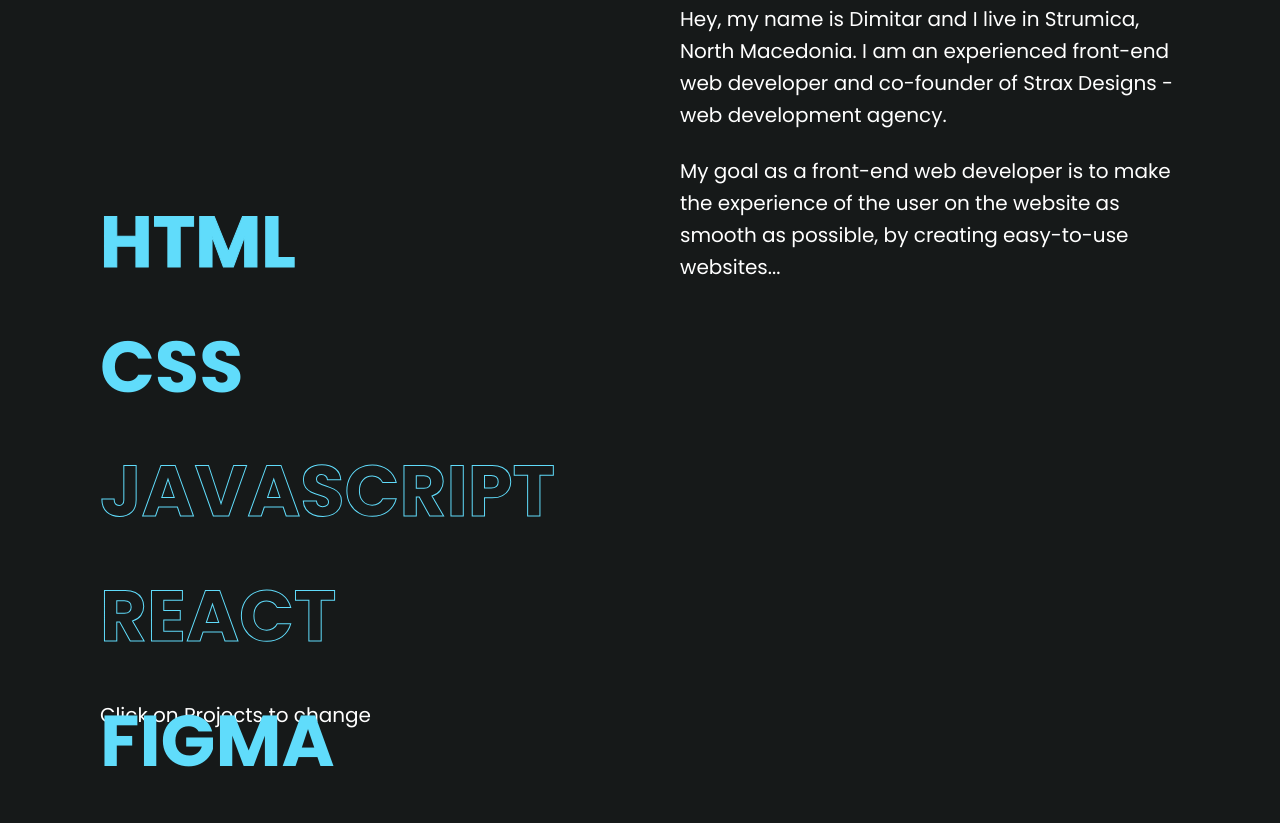
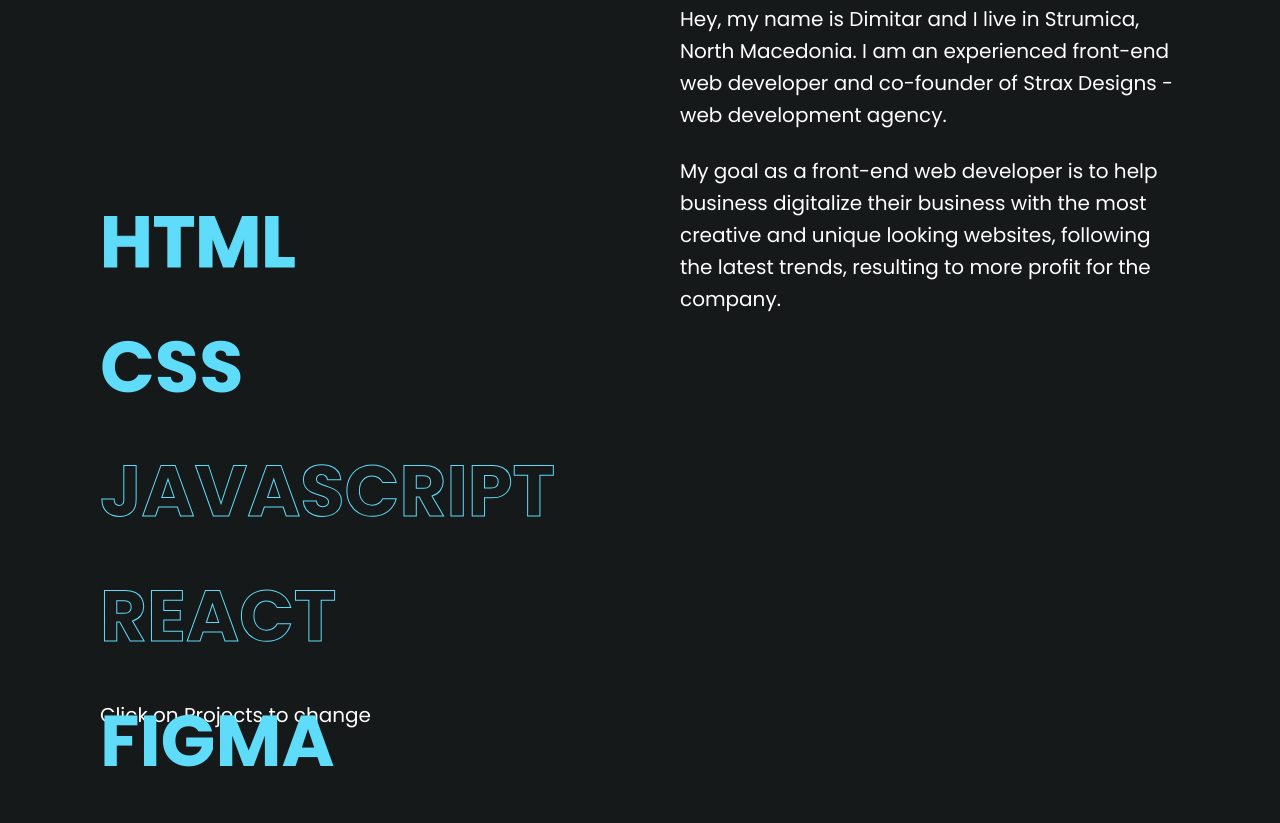
Before and after one commit to DimitarK13/Personal-Portfolio-Old, a website: page index.html in a window 1280 px wide. Shown: the part 1037-1860 px from the top of the page. Drawn offline with Linux system fonts and the light colour scheme.

Commit message:
Completed texts

```diff
--- a/index.html
+++ b/index.html
@@ -62,9 +62,10 @@
             Designs - web development agency.
           </p>
           <p class="max-ch-50">
-            My goal as a front-end web developer is to make the experience of
-            the user on the website as smooth as possible, by creating
-            easy-to-use websites...
+            My goal as a front-end web developer is to help business digitalize
+            their business with the most creative and unique looking websites,
+            following the latest trends, resulting to more profit for the
+            company.
           </p>
         </div>
         <div class="skills">
@@ -232,8 +233,8 @@
             </div>
             <p class="max-ch-30">
               Collaborated with
-              <a href="https://smx.mk/" target="_blank">SMX Academy</a> and
-              created a small course for JavaScript, and worked as an assistant
+              <a href="https://smx.mk/" target="_blank">SMX Academy</a> -
+              created a small course for JavaScript and worked as an assistant
               for Full-stack Wordpress Development Academy.
             </p>
           </div>
```
